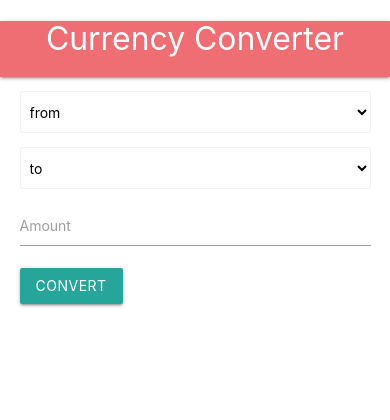
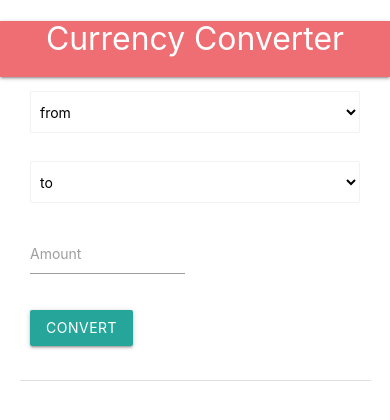
Before and after one commit to husseinTalal2/currencny-converter, a plain HTML site: page index.html in a window 390 px wide. Drawn offline with nearby package versions, Linux system fonts and the light colour scheme; no server answers.

Commit message:
making input fields responsive

```diff
--- a/index.html
+++ b/index.html
@@ -4,9 +4,10 @@
     <meta name="viewport" content="width=device-width, initial-scale=1.0">
      <!-- Compiled and minified CSS -->
      <link rel="stylesheet" href="https://cdnjs.cloudflare.com/ajax/libs/materialize/1.0.0/css/materialize.min.css">
-
+     <link href="https://fonts.googleapis.com/icon?family=Material+Icons" rel="stylesheet">
     <title>Currency converter</title>
     <link rel="stylesheet" href="style.css">
+    <!-- swap_horiz -->
 </head>
 <body>
     <header>
@@ -18,25 +19,29 @@
     </header>
     <section>
         <div class="container">
-            <form action="">
-                <div class="input-field">
+            <form class="row" action="">
+                <div class="input-field col s12 m5">
                     <select class="browser-default" id="from">
                         <option value="from" disabled selected>from</option>
                     </select>
                 </div>
-                <div class="input-field">
+                <div class="col s5 m2 center-align hide-on-small-only">
+                    <i class="material-icons">swap_horiz</i>
+                </div>
+                <div class="input-field col s12 m5">
                     <select class="browser-default" id="to">
                         <option disabled selected>to</option>
                     </select>
                 </div>
-                <div class="input-field">
+                <div class="input-field col s6">
                     <input type="text" id="amount">
                     <label for="amount">Amount</label>
                 </div>
-                <div class="input-field">
-                    <button id="convertBtn" class="btn waves-effect">Convert</button>
+                <div class="input-field col s12">
+                    <button type="submit" id="convertBtn" class="btn">Convert</button>
                 </div>
             </form>
+            <div class="divider"></div>
             <div class="result">
                 <h5 id="result"></h5>
             </div>
```
